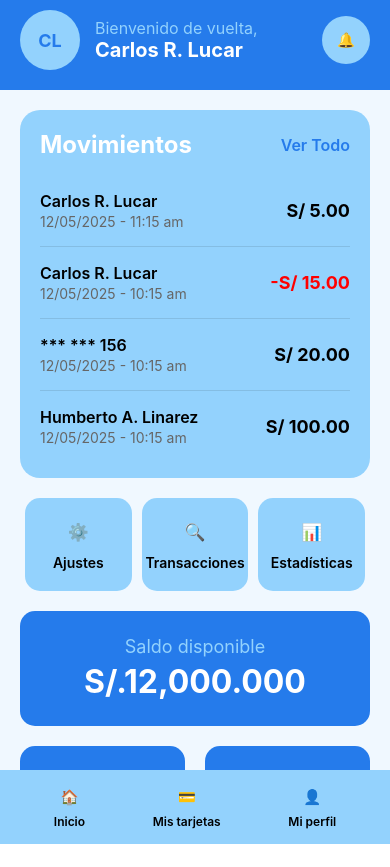
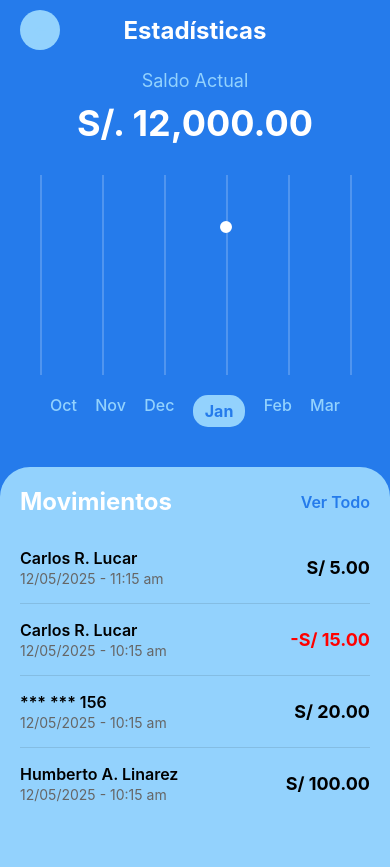
Before and after one commit to urp-moviles-2025-1/MobiPago-pruebaexpo, a React Native app in the folder MobiPago/: screen /Statistics in a window 390 px wide. Before the commit the page ends 844 px from the top, so only its background shows below. Built offline with nearby package versions, Linux system fonts and the light colour scheme.

Commit message:
cambios Estadisticas
-se implemento estadísticas y su botón correctamente

```diff
--- a/MobiPago/App.js
+++ b/MobiPago/App.js
@@ -8,7 +8,7 @@ const Icon = ({ name, size = 24, color = "#000" }) => (
   </View>
 )
 
-export default function App() {
+export default function App({ navigation }) {
   // Función para formatear el monto con el signo correcto
   const formatAmount = (amount) => {
     const absAmount = Math.abs(amount)
@@ -25,6 +25,13 @@ export default function App() {
   // Función para formatear el balance
   const formatBalance = (balance) => {
     return `S/.${balance.toLocaleString("es-PE", { minimumFractionDigits: 3 })}`
+  }
+
+  // Función para navegar a estadísticas
+  const handleNavigateToStatistics = () => {
+    if (navigation) {
+      navigation.navigate("Statistics")
+    }
   }
 
   return (
@@ -104,7 +111,7 @@ export default function App() {
             </View>
             <Text style={styles.actionButtonText}>Transacciones</Text>
           </TouchableOpacity>
-          <TouchableOpacity style={styles.actionButton}>
+          <TouchableOpacity style={styles.actionButton} onPress={handleNavigateToStatistics}>
             <View style={styles.actionButtonIcon}>
               <Icon name="📊" size={28} color="#000" />
             </View>
@@ -143,7 +150,7 @@ export default function App() {
         </TouchableOpacity>
         <TouchableOpacity style={styles.navItem}>
           <Icon name="👤" size={24} color="#000" />
-          <Text style={styles.navText}>Mi perfil</Text>
+          <Text style={styles.navText}>Mi Perfil</Text>
         </TouchableOpacity>
       </View>
     </SafeAreaView>
--- a/MobiPago/index.js
+++ b/MobiPago/index.js
@@ -1,8 +1,9 @@
 import { registerRootComponent } from 'expo';
+import AppNavigator from "./navigation/AppNavigator"
 
 import App from './App';
 
 // registerRootComponent calls AppRegistry.registerComponent('main', () => App);
 // It also ensures that whether you load the app in Expo Go or in a native build,
 // the environment is set up appropriately
-registerRootComponent(App);
+registerRootComponent(AppNavigator)
--- /dev/null
+++ b/MobiPago/navigation/AppNavigator.js
@@ -0,0 +1,21 @@
+import { NavigationContainer } from "@react-navigation/native"
+import { createStackNavigator } from "@react-navigation/stack"
+import App from "../App"
+import Statistics from "../screens/statistics"
+
+const Stack = createStackNavigator()
+
+export default function AppNavigator() {
+  return (
+    <NavigationContainer>
+      <Stack.Navigator
+        screenOptions={{
+          headerShown: false, // Ocultar header por defecto ya que usamos headers personalizados
+        }}
+      >
+        <Stack.Screen name="Home" component={App} />
+        <Stack.Screen name="Statistics" component={Statistics} />
+      </Stack.Navigator>
+    </NavigationContainer>
+  )
+}
--- a/MobiPago/screens/statistics.js
+++ b/MobiPago/screens/statistics.js
@@ -0,0 +1,314 @@
+import { View, Text, StyleSheet, SafeAreaView, ScrollView, TouchableOpacity, StatusBar, Dimensions } from "react-native"
+import { perfil } from "../data/dummy-data"
+
+
+const { width } = Dimensions.get("window")
+
+// Componente de icono simple
+const Icon = ({ name, size = 24, color = "#000" }) => (
+  <View style={[styles.iconPlaceholder, { width: size, height: size }]}>
+    <Text style={{ color, fontSize: size * 0.6, fontWeight: "bold" }}>{name}</Text>
+  </View>
+)
+
+// Componente de gráfico simple
+const SimpleChart = () => {
+  const months = ["Oct", "Nov", "Dec", "Jan", "Feb", "Mar"]
+  const chartWidth = width - 80
+  const chartHeight = 200
+
+  // Datos simulados para el gráfico (valores entre 0 y 1 para normalizar)
+  const dataPoints = [0.3, 0.6, 0.2, 0.8, 0.4, 0.9]
+
+  return (
+    <View style={styles.chartContainer}>
+      <View style={styles.chart}>
+        {/* Líneas verticales del grid */}
+        {months.map((_, index) => (
+          <View key={index} style={[styles.gridLine, { left: (index * chartWidth) / (months.length - 1) }]} />
+        ))}
+
+        {/* Línea del gráfico */}
+        <View style={styles.chartLine}>
+          {dataPoints.map((point, index) => {
+            const x = (index * chartWidth) / (dataPoints.length - 1)
+            const y = chartHeight - point * chartHeight * 0.8 - 20
+
+            return (
+              <View
+                key={index}
+                style={[
+                  styles.dataPoint,
+                  {
+                    left: x - 6,
+                    top: y - 6,
+                    backgroundColor: index === 3 ? "#ffffff" : "transparent",
+                    borderColor: index === 3 ? "#ffffff" : "transparent",
+                    borderWidth: index === 3 ? 3 : 0,
+                  },
+                ]}
+              />
+            )
+          })}
+        </View>
+      </View>
+
+      {/* Etiquetas de meses */}
+      <View style={styles.monthLabels}>
+        {months.map((month, index) => (
+          <Text key={month} style={[styles.monthLabel, index === 3 && styles.selectedMonthLabel]}>
+            {month}
+          </Text>
+        ))}
+      </View>
+    </View>
+  )
+}
+
+export default function Statistics({ navigation }) {
+  // Función para formatear el monto
+  const formatAmount = (amount) => {
+    const absAmount = Math.abs(amount)
+    return amount < 0 ? `-S/ ${absAmount.toFixed(2)}` : `S/ ${absAmount.toFixed(2)}`
+  }
+
+  // Función para formatear el balance
+  const formatBalance = (balance) => {
+    return `S/. ${balance.toLocaleString("es-PE", { minimumFractionDigits: 2 })}`
+  }
+
+  const handleGoBack = () => {
+    if (navigation) {
+      navigation.goBack()
+    }
+  }
+
+  return (
+    <SafeAreaView style={styles.container}>
+      <StatusBar barStyle="light-content" backgroundColor="#257beb" />
+
+      {/* Header */}
+      <View style={styles.header}>
+        <TouchableOpacity style={styles.backButton} onPress={handleGoBack}>
+          <Icon name="←" size={24} color="#93d2fd" />
+        </TouchableOpacity>
+        <Text style={styles.headerTitle}>Estadísticas</Text>
+        <View style={styles.headerSpacer} />
+      </View>
+
+      <ScrollView style={styles.content} showsVerticalScrollIndicator={false}>
+        {/* Balance Section */}
+        <View style={styles.balanceSection}>
+          <Text style={styles.balanceLabel}>Saldo Actual</Text>
+          <Text style={styles.balanceAmount}>{formatBalance(perfil.balance)}</Text>
+        </View>
+
+        {/* Chart Section */}
+        <SimpleChart />
+
+        {/* Movements Section */}
+        <View style={styles.movementsCard}>
+          <View style={styles.movementsHeader}>
+            <Text style={styles.movementsTitle}>Movimientos</Text>
+            <TouchableOpacity>
+              <Text style={styles.seeAllText}>Ver Todo</Text>
+            </TouchableOpacity>
+          </View>
+
+          {perfil.transacciones && perfil.transacciones.length > 0 ? (
+            perfil.transacciones.map((transaccion, index) => (
+              <View key={transaccion.id || index}>
+                <View style={styles.transactionItem}>
+                  <View style={styles.transactionInfo}>
+                    <Text style={styles.transactionName}>
+                      {transaccion.destinatario || transaccion.remitente || "Transacción"}
+                    </Text>
+                    <Text style={styles.transactionDate}>
+                      {transaccion.fecha || new Date().toLocaleDateString("es-PE")} -{" "}
+                      {transaccion.hora ||
+                        new Date().toLocaleTimeString("es-PE", { hour: "2-digit", minute: "2-digit" })}{" "}
+                      am
+                    </Text>
+                  </View>
+                  <Text style={[styles.transactionAmount, transaccion.monto < 0 && styles.expenseAmount]}>
+                    {formatAmount(transaccion.monto)}
+                  </Text>
+                </View>
+                {index < perfil.transacciones.length - 1 && <View style={styles.separator} />}
+              </View>
+            ))
+          ) : (
+            <View style={styles.noTransactions}>
+              <Text style={styles.noTransactionsText}>No hay transacciones recientes</Text>
+            </View>
+          )}
+        </View>
+      </ScrollView>
+    </SafeAreaView>
+  )
+}
+
+const styles = StyleSheet.create({
+  container: {
+    flex: 1,
+    backgroundColor: "#257beb",
+  },
+  header: {
+    flexDirection: "row",
+    alignItems: "center",
+    justifyContent: "space-between",
+    paddingHorizontal: 20,
+    paddingTop: 10,
+    paddingBottom: 20,
+  },
+  backButton: {
+    width: 40,
+    height: 40,
+    borderRadius: 20,
+    backgroundColor: "#93d2fd",
+    justifyContent: "center",
+    alignItems: "center",
+  },
+  headerTitle: {
+    fontSize: 24,
+    fontWeight: "bold",
+    color: "#ffffff",
+  },
+  headerSpacer: {
+    width: 40,
+  },
+  content: {
+    flex: 1,
+  },
+  balanceSection: {
+    alignItems: "center",
+    paddingHorizontal: 20,
+    paddingBottom: 30,
+  },
+  balanceLabel: {
+    fontSize: 18,
+    color: "#93d2fd",
+    marginBottom: 10,
+  },
+  balanceAmount: {
+    fontSize: 36,
+    fontWeight: "bold",
+    color: "#ffffff",
+  },
+  chartContainer: {
+    paddingHorizontal: 40,
+    paddingBottom: 20,
+  },
+  chart: {
+    height: 200,
+    position: "relative",
+    marginBottom: 20,
+  },
+  gridLine: {
+    position: "absolute",
+    width: 2,
+    height: "100%",
+    backgroundColor: "rgba(255, 255, 255, 0.2)",
+    top: 0,
+  },
+  chartLine: {
+    position: "absolute",
+    width: "100%",
+    height: "100%",
+  },
+  dataPoint: {
+    position: "absolute",
+    width: 12,
+    height: 12,
+    borderRadius: 6,
+    backgroundColor: "#ffffff",
+  },
+  monthLabels: {
+    flexDirection: "row",
+    justifyContent: "space-between",
+    paddingHorizontal: 10,
+  },
+  monthLabel: {
+    fontSize: 16,
+    color: "#93d2fd",
+    fontWeight: "500",
+  },
+  selectedMonthLabel: {
+    backgroundColor: "#93d2fd",
+    color: "#257beb",
+    paddingHorizontal: 12,
+    paddingVertical: 6,
+    borderRadius: 15,
+    fontWeight: "bold",
+  },
+  movementsCard: {
+    backgroundColor: "#93d2fd",
+    borderTopLeftRadius: 30,
+    borderTopRightRadius: 30,
+    padding: 20,
+    marginTop: 20,
+    minHeight: 400,
+  },
+  movementsHeader: {
+    flexDirection: "row",
+    justifyContent: "space-between",
+    alignItems: "center",
+    marginBottom: 20,
+  },
+  movementsTitle: {
+    color: "#ffffff",
+    fontSize: 24,
+    fontWeight: "bold",
+  },
+  seeAllText: {
+    color: "#257beb",
+    fontSize: 16,
+    fontWeight: "600",
+  },
+  transactionItem: {
+    flexDirection: "row",
+    justifyContent: "space-between",
+    alignItems: "center",
+    paddingVertical: 12,
+  },
+  separator: {
+    height: 1,
+    backgroundColor: "rgba(0,0,0,0.1)",
+    marginVertical: 4,
+  },
+  transactionInfo: {
+    flex: 1,
+  },
+  transactionName: {
+    fontSize: 16,
+    fontWeight: "600",
+    color: "#000000",
+  },
+  transactionDate: {
+    fontSize: 14,
+    color: "#666",
+    marginTop: 2,
+  },
+  transactionAmount: {
+    fontSize: 18,
+    fontWeight: "bold",
+    color: "#000000",
+  },
+  expenseAmount: {
+    color: "#ff0000",
+  },
+  noTransactions: {
+    alignItems: "center",
+    paddingVertical: 20,
+  },
+  noTransactionsText: {
+    color: "#666",
+    fontSize: 16,
+    fontStyle: "italic",
+  },
+  iconPlaceholder: {
+    justifyContent: "center",
+    alignItems: "center",
+    backgroundColor: "transparent",
+  },
+})
```
Also changed, not shown: MobiPago/package.json (+6 -2 lines), 1 other file (tests, documents, lock files or other folders).
